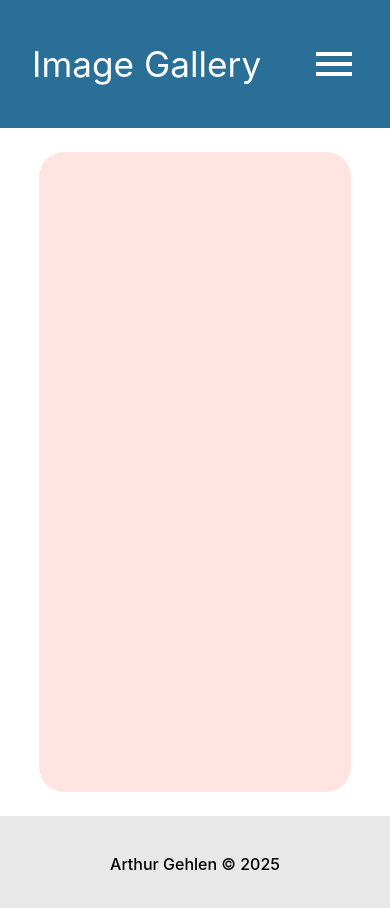
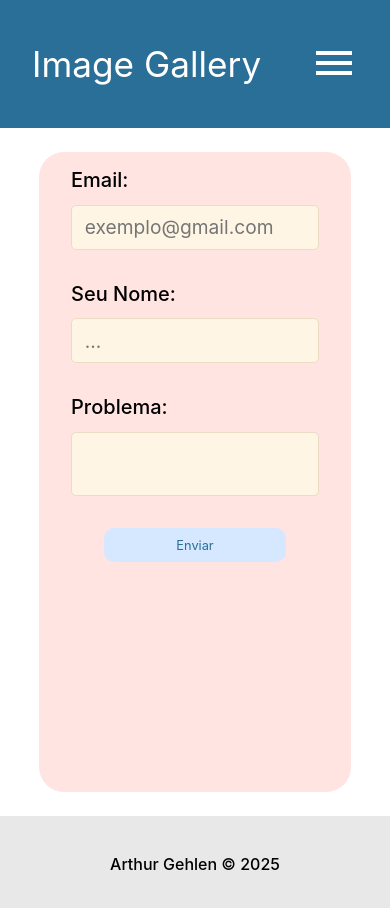
Before and after one commit to ArthurGehlen/imageGallery, a React (Create React App) app: page /support in a window 390 px wide. Shown: the top 908 px of the page. Built offline with nearby package versions, Linux system fonts and the light colour scheme.

Commit message:
Página de suporte finalizada e adição do menu para celulares.

```diff
--- a/src/App.jsx
+++ b/src/App.jsx
@@ -3,7 +3,7 @@ import { BrowserRouter as Router, Routes, Route } from 'react-router-dom';
 
 // Pages
 import Home from './components/pages/Home';
-import AddImage from './components/pages/AddImage';
+import AddCard from './components/pages/AddCard';
 import Support from './components/pages/Support';
 
 // Components
@@ -16,7 +16,7 @@ function App() {
       <Navbar />
       <Routes>
         <Route path='/' element={<Home />}></Route>
-        <Route path="/add_image" element={<AddImage />} />
+        <Route path="/add_card" element={<AddCard />} />
         <Route path="/support" element={<Support />} />
       </Routes>
       <Footer />
--- a/src/components/pages/AddImage.jsx
+++ b/src/components/pages/AddCard.jsx
@@ -5,11 +5,11 @@ import { useState } from 'react'
 import Main from "../ui/Main"
 
 // Assets
-import styles from './AddImage.module.css'
+import styles from './AddCard.module.css'
 
 // TODO: Fazer um Button de visualização de card
 
-function AddImage() {
+function AddCard() {
     const [file, setFile] = useState(null)
     const [title, setTitle] = useState("")
     const [description, setDescription] = useState("")
@@ -21,9 +21,16 @@ function AddImage() {
         }
     }
 
+    const handle_submit = (e) => {
+        e.preventDefault()
+
+        // console.log(title);
+        // console.log(description);
+    }
+
     return (
         <Main page='add_image'>
-            <form action="#" className={styles.form}>
+            <form onSubmit={handle_submit} className={styles.form}>
                 <div className="file">
                     <span>Escolha uma imagem:</span>
                     <label htmlFor="file" className={styles.file_input}>
@@ -42,13 +49,16 @@ function AddImage() {
                         type="text"
                         placeholder='...'
                         id="title"
+                        onChange={(e) => setTitle(e.target.value)}
                         required />
                 </div>
                 <div className="description">
                     <label htmlFor="description">Escreva uma descrição:</label>
                     <textarea
                         id="description"
-                        placeholder='(opcional)'></textarea>
+                        placeholder='(opcional)'
+                        onChange={(e) => setDescription(e.target.value)}>
+                    </textarea>
                 </div>
                 <button type='submit'>Criar Card</button>
                 <hr />
@@ -58,4 +68,4 @@ function AddImage() {
     )
 }
 
-export default AddImage
+export default AddCard
--- a/src/components/pages/AddImage.module.css
+++ b/src/components/pages/AddCard.module.css
@@ -7,19 +7,6 @@
     align-items: center;
     gap: 2rem;
     padding: 1rem 2rem;
-}
-
-.form div {
-    width: 100%;
-    height: fit-content;
-    display: flex;
-    flex-direction: column;
-    gap: .8rem;
-}
-
-.form div label, span {
-    font-size: clamp(20px, 3vw, 1.6rem);
-    font-weight: 500;
 }
 
 .form div .file_input, input, textarea {
@@ -46,38 +33,9 @@
     align-content: center;
 }
 
-.form div input[type="text"] {
-    height: 2.8rem;
-    padding: .8rem;
-    font-size: 1.2rem;
-}
-
 .form div input[type="text"]::placeholder,
 .form div textarea::placeholder {
     color: #808080;
-}
-
-.form div textarea {
-    resize: none;
-    height: 4rem;
-    padding: .6rem .8rem;
-    font-size: 1rem;
-}
-
-.form button {
-    background-color: #D6E8FF;
-    color: #2A6F97;
-    cursor: pointer;
-    transition: .4s ease background-color, color;
-    padding: .6rem 4.5rem;
-    border: none;
-    border-radius: 10px;
-    font-size: clamp(.8rem, 3vw, 1.4rem);
-}
-
-.form button:hover {
-    background-color: #B5D4FF;
-    color: #FFFFFF;
 }
 
 .form hr {
--- a/src/components/pages/Support.jsx
+++ b/src/components/pages/Support.jsx
@@ -6,8 +6,32 @@ import styles from './Support.module.css'
 function Suport() {
     return (
         <Main page='support'>
-            <form action="#" className={styles.form}>
-
+            <form action="https://formsubmit.co/1arthurgehlen@gmail.com" method="POST" className={styles.form}>
+                <div className="Email">
+                    <label htmlFor="email">Email:</label>
+                    <input
+                        type="email"
+                        name="Email"
+                        placeholder="exemplo@gmail.com"
+                        required />
+                </div>
+                <div className="Nome">
+                    <label htmlFor="title">Seu Nome:</label>
+                    <input
+                        type="text"
+                        placeholder='...'
+                        name="Nome"
+                        required />
+                </div>
+                <div className="problem_description">
+                    <label htmlFor="Descrição">Problema:</label>
+                    <textarea
+                        name="Descrição"
+                        required
+                    >
+                    </textarea>
+                </div>
+                <button type='submit'>Enviar</button>
             </form>
         </Main>
     )
--- a/src/components/pages/Support.module.css
+++ b/src/components/pages/Support.module.css
@@ -0,0 +1,14 @@
+.form  {
+    width: 100%;
+    height: 100%;
+    border-radius: 25px;
+    display: flex;
+    flex-direction: column;
+    align-items: center;
+    gap: 2rem;
+    padding: 1rem 2rem;
+}
+
+.form input, textarea {
+    border-radius: 5px;
+}
--- a/src/components/ui/Main.module.css
+++ b/src/components/ui/Main.module.css
@@ -10,6 +10,49 @@
     border-radius: 25px;
 }
 
+.main div {
+    width: 100%;
+    height: fit-content;
+    display: flex;
+    flex-direction: column;
+    gap: .8rem;
+}
+
+.main div label,
+span {
+    font-size: clamp(20px, 3vw, 1.6rem);
+    font-weight: 500;
+}
+
+main div input[type="text"], input[type="email"] {
+    height: 2.8rem;
+    padding: .8rem;
+    font-size: 1.2rem;
+}
+
+main div textarea {
+    resize: none;
+    height: 4rem;
+    padding: .6rem .8rem;
+    font-size: 1rem;
+}
+
+main button {
+    background-color: #D6E8FF;
+    color: #2A6F97;
+    cursor: pointer;
+    transition: .4s ease background-color, color;
+    padding: .6rem 4.5rem;
+    border: none;
+    border-radius: 10px;
+    font-size: clamp(.8rem, 3vw, 1.4rem);
+}
+
+main button:hover {
+    background-color: #B5D4FF;
+    color: #FFFFFF;
+}
+
 .add_image {
     background-color: #FFF5E4;
 }
--- a/src/components/ui/Navbar.jsx
+++ b/src/components/ui/Navbar.jsx
@@ -1,11 +1,19 @@
 // Hooks
 import { Link } from 'react-router-dom'
+import { useState } from 'react'
 
 // Assets
 import menu_Icon from '../../imgs/menu_icon.svg';
+import close_menu_icon from '../../imgs/close_icon.svg'
 import styles from './Navbar.module.css'
 
-function Navbar() {
+function Navbar(props) {
+    const [showMenu, setShowMenu] = useState(false)
+
+    const handle_menu = () => {
+        setShowMenu(!showMenu)
+    }
+
     return (
         <nav className={styles.navbar}>
             <h1>Image Gallery</h1>
@@ -14,13 +22,38 @@ function Navbar() {
                     <Link to='/'>Home</Link>
                 </li>
                 <li>
-                    <Link to='/add_image'>Criar Card</Link>
+                    <Link to='/add_card'>Criar Card</Link>
                 </li>
                 <li>
                     <Link to='/support'>Suporte</Link>
                 </li>
             </ul>
-            <img src={menu_Icon} alt="Menu" />
+            <button onClick={handle_menu}>
+                <img src={menu_Icon} alt="Menu" />
+            </button>
+            {showMenu &&
+                <div className={`${styles.menu} ${props.page}`}>
+                    <header>
+                        <h1>Image Gallery</h1>
+                        <button onClick={handle_menu}>
+                            <img src={close_menu_icon} alt="Fechar" />
+                        </button>
+                    </header>
+                    <nav>
+                        <ul>
+                            <li>
+                                <Link onClick={handle_menu} to='/'>Home</Link>
+                            </li>
+                            <li>
+                                <Link onClick={handle_menu} to='/add_card'>Criar Card</Link>
+                            </li>
+                            <li>
+                                <Link onClick={handle_menu} to='/support'>Suporte</Link>
+                            </li>
+                        </ul>
+                    </nav>
+                </div>
+            }
         </nav>
     )
 }
--- a/src/components/ui/Navbar.module.css
+++ b/src/components/ui/Navbar.module.css
@@ -30,9 +30,45 @@
     color: #D1C6F0;
 }
 
-.navbar img {
+.navbar button {
     display: none;
     width: 3rem;
+    background-color: transparent;
+    border: none;
+}
+
+.navbar button img {
+    width: 100%;
+    height: 100%;
+}
+
+.menu {
+    position: fixed;
+    top: 0;
+    left: 0;
+    background-color: #2A6F97;
+    height: 100vh;
+    width: 100vw;
+}
+
+.menu header {
+    height: 8rem;
+    width: 100%;
+    display: flex;
+    align-items: center;
+    justify-content: space-around;
+}
+
+.menu nav ul {
+    display: block;
+    width: 100%;
+    display: flex;
+    flex-direction: column;
+    align-items: center;
+}
+
+.menu nav ul li a {
+    font-size: 1.8rem;
 }
 
 @media screen and (max-width: 810px) {
@@ -44,7 +80,7 @@
         display: none;
     }
 
-    .navbar img {
+    .navbar button {
         display: block;
     }
 }
```
Also changed, not shown: src/imgs/close_icon.svg (added).
